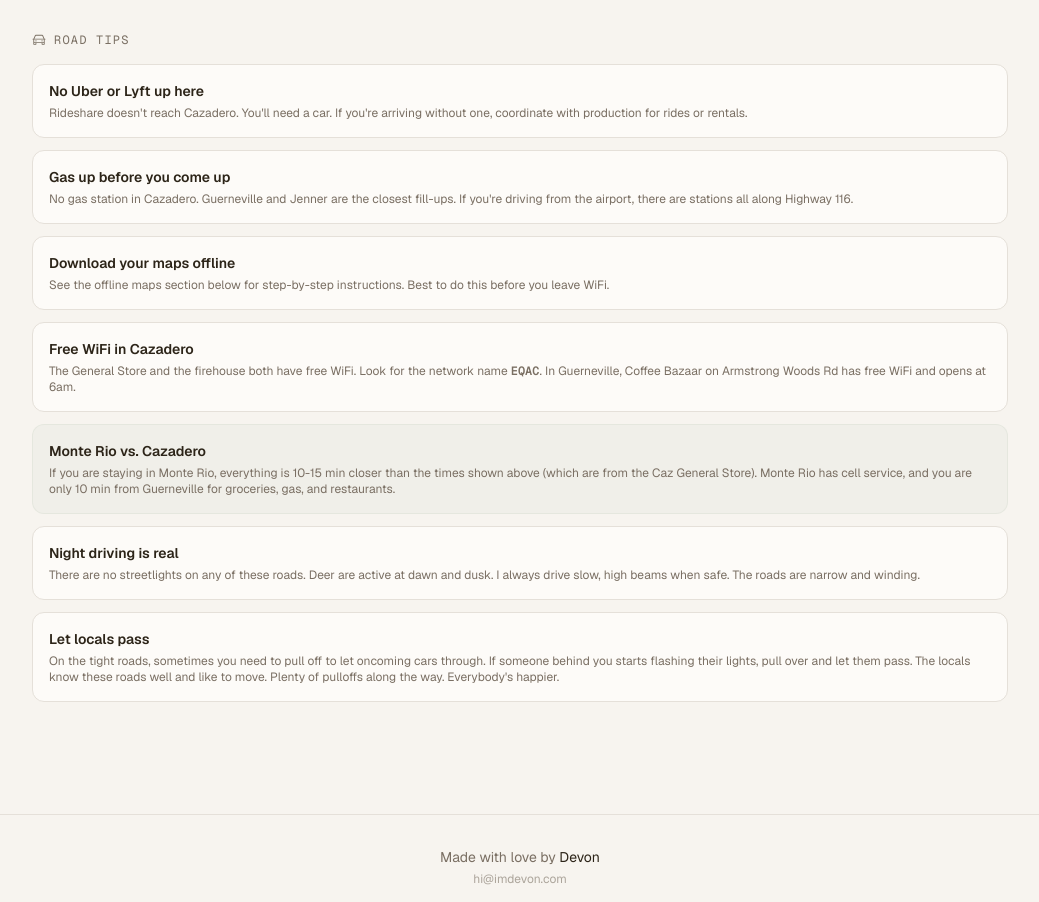
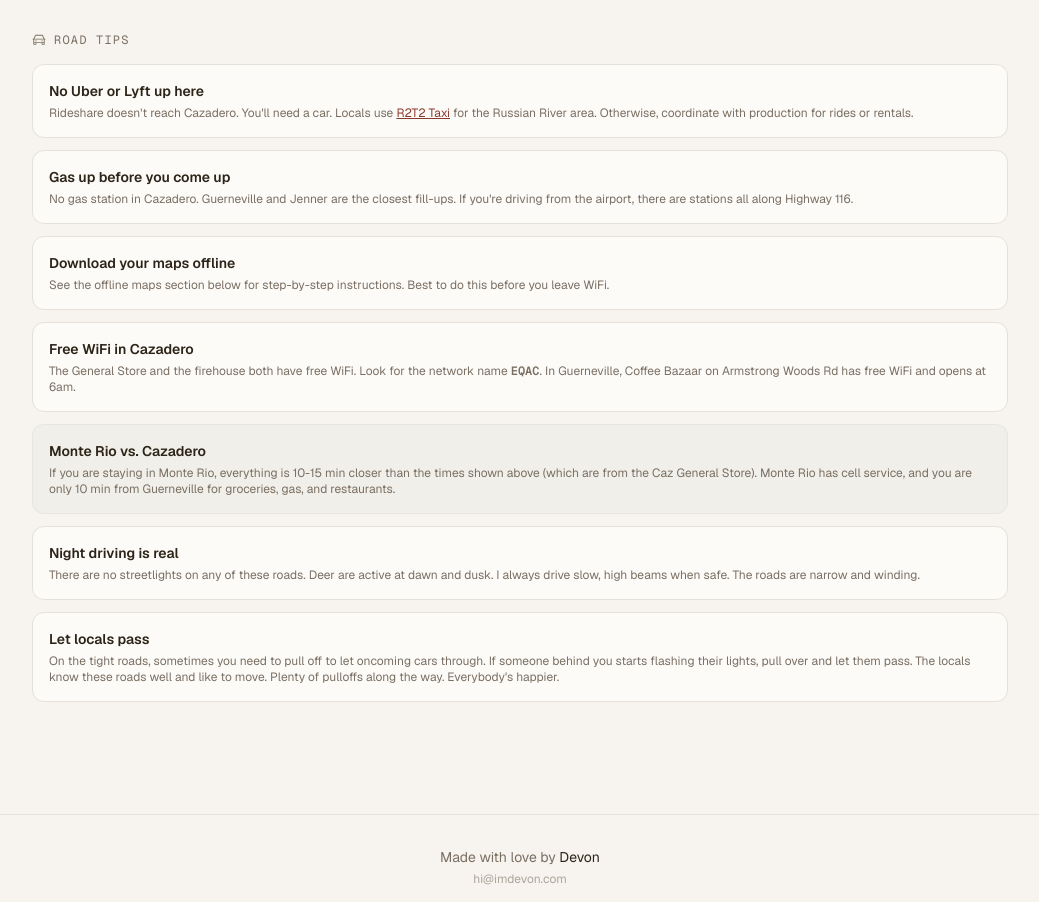
Before and after one commit to dmthepm/tenaker-guide, a Next.js app: page /getting-around in a window 1280 px wide. Shown: the part 1530-2432 px from the top of the page, without its empty margins (120-1159 px from the left). Built offline with nearby package versions, Linux system fonts and the light colour scheme.

Commit message:
Add R2T2 Taxi link for Russian River area rides
Locals use r2t2taxi.org for taxi service in the Russian River
area. Added to the rideshare tip on Getting Around page.

Co-Authored-By: Claude Opus 4.6 (1M context) <noreply@anthropic.com>

```diff
--- a/app/getting-around/page.tsx
+++ b/app/getting-around/page.tsx
@@ -163,9 +163,9 @@ export default function GettingAroundPage() {
                 No Uber or Lyft up here
               </h3>
               <p className="text-xs text-muted mt-1">
-                Rideshare doesn&apos;t reach Cazadero. You&apos;ll need a car. If you&apos;re
-                arriving without one, coordinate with production for rides or
-                rentals.
+                Rideshare doesn&apos;t reach Cazadero. You&apos;ll need a car. Locals use{" "}
+                <a href="https://r2t2taxi.org/" target="_blank" rel="noopener noreferrer" className="text-accent underline">R2T2 Taxi</a>
+                {" "}for the Russian River area. Otherwise, coordinate with production for rides or rentals.
               </p>
             </div>
             <div className="bg-card border border-border rounded-xl p-4">
```
